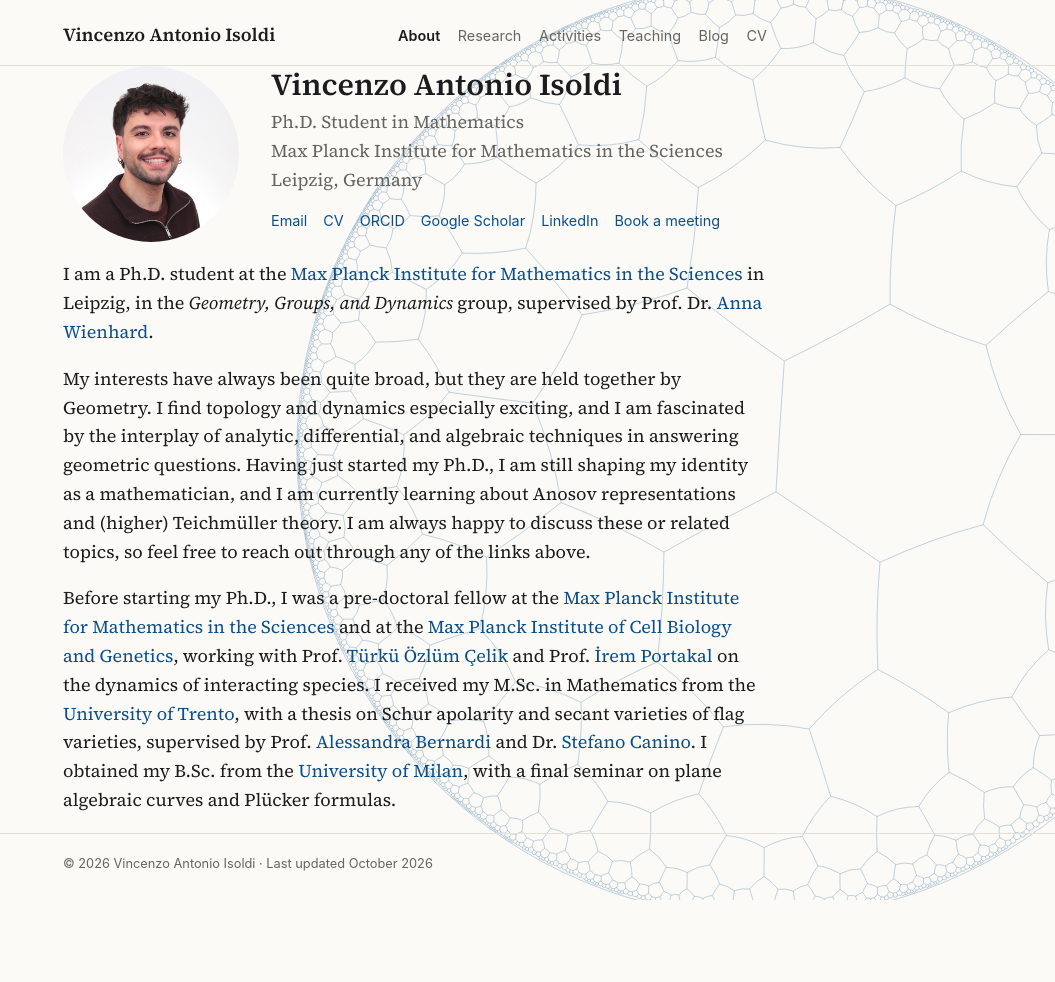
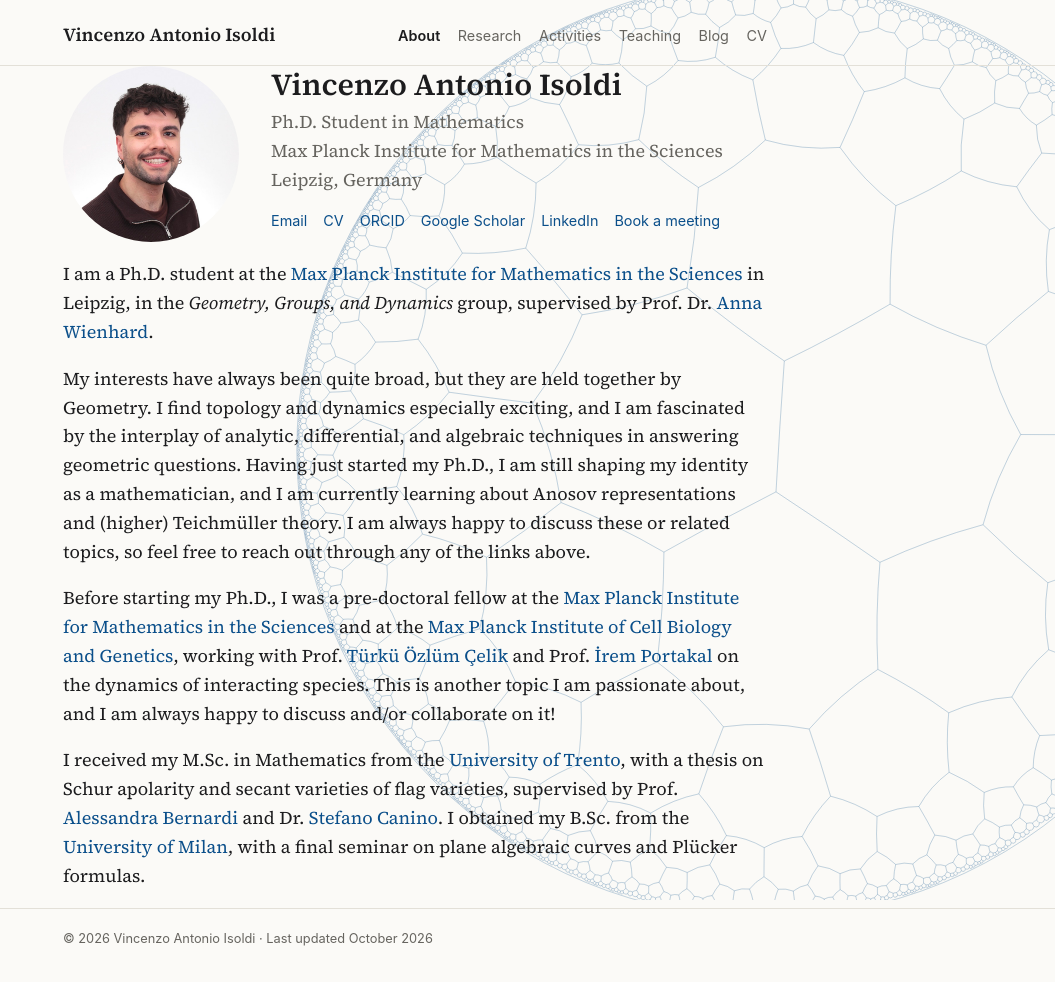
Before and after one commit to vincenzoisoldia/vincenzoisoldia.github.io, a Jekyll site: the page built from index.md, in a window 1280 px wide. Shown: the whole page, without its empty margins (225-1280 px from the left). Built offline with Jekyll 4.4.1, drawn with Linux system fonts in a browser that asks for light colours; before the commit the page ends 906 px from its top, so only the background shows below that.

Commit message:
Update index.md

```diff
--- a/index.md
+++ b/index.md
@@ -7,4 +7,6 @@ I am a Ph.D. student at the [Max Planck Institute for Mathematics in the Science
 
 My interests have always been quite broad, but they are held together by Geometry. I find topology and dynamics especially exciting, and I am fascinated by the interplay of analytic, differential, and algebraic techniques in answering geometric questions. Having just started my Ph.D., I am still shaping my identity as a mathematician, and I am currently learning about Anosov representations and (higher) Teichmüller theory. I am always happy to discuss these or related topics, so feel free to reach out through any of the links above.
 
-Before starting my Ph.D., I was a pre-doctoral fellow at the [Max Planck Institute for Mathematics in the Sciences](https://www.mis.mpg.de) and at the [Max Planck Institute of Cell Biology and Genetics](https://www.mpi-cbg.de), working with Prof. [Türkü Özlüm Çelik](https://sites.google.com/view/tocj/home) and Prof. [İrem Portakal](https://www.irem-portakal.de) on the dynamics of interacting species. I received my M.Sc. in Mathematics from the [University of Trento](https://www.unitn.it/en), with a thesis on Schur apolarity and secant varieties of flag varieties, supervised by Prof. [Alessandra Bernardi](https://sites.google.com/unitn.it/alessandra-bernardi/home) and Dr. [Stefano Canino](https://sites.google.com/view/stefanocanino/home-page). I obtained my B.Sc. from the [University of Milan](https://www.unimi.it/en), with a final seminar on plane algebraic curves and Plücker formulas.
+Before starting my Ph.D., I was a pre-doctoral fellow at the [Max Planck Institute for Mathematics in the Sciences](https://www.mis.mpg.de) and at the [Max Planck Institute of Cell Biology and Genetics](https://www.mpi-cbg.de), working with Prof. [Türkü Özlüm Çelik](https://sites.google.com/view/tocj/home) and Prof. [İrem Portakal](https://www.irem-portakal.de) on the dynamics of interacting species. This is another topic I am passionate about, and I am always happy to discuss and/or collaborate on it!
+
+I received my M.Sc. in Mathematics from the [University of Trento](https://www.unitn.it/en), with a thesis on Schur apolarity and secant varieties of flag varieties, supervised by Prof. [Alessandra Bernardi](https://sites.google.com/unitn.it/alessandra-bernardi/home) and Dr. [Stefano Canino](https://sites.google.com/view/stefanocanino/home-page). I obtained my B.Sc. from the [University of Milan](https://www.unimi.it/en), with a final seminar on plane algebraic curves and Plücker formulas.
```
